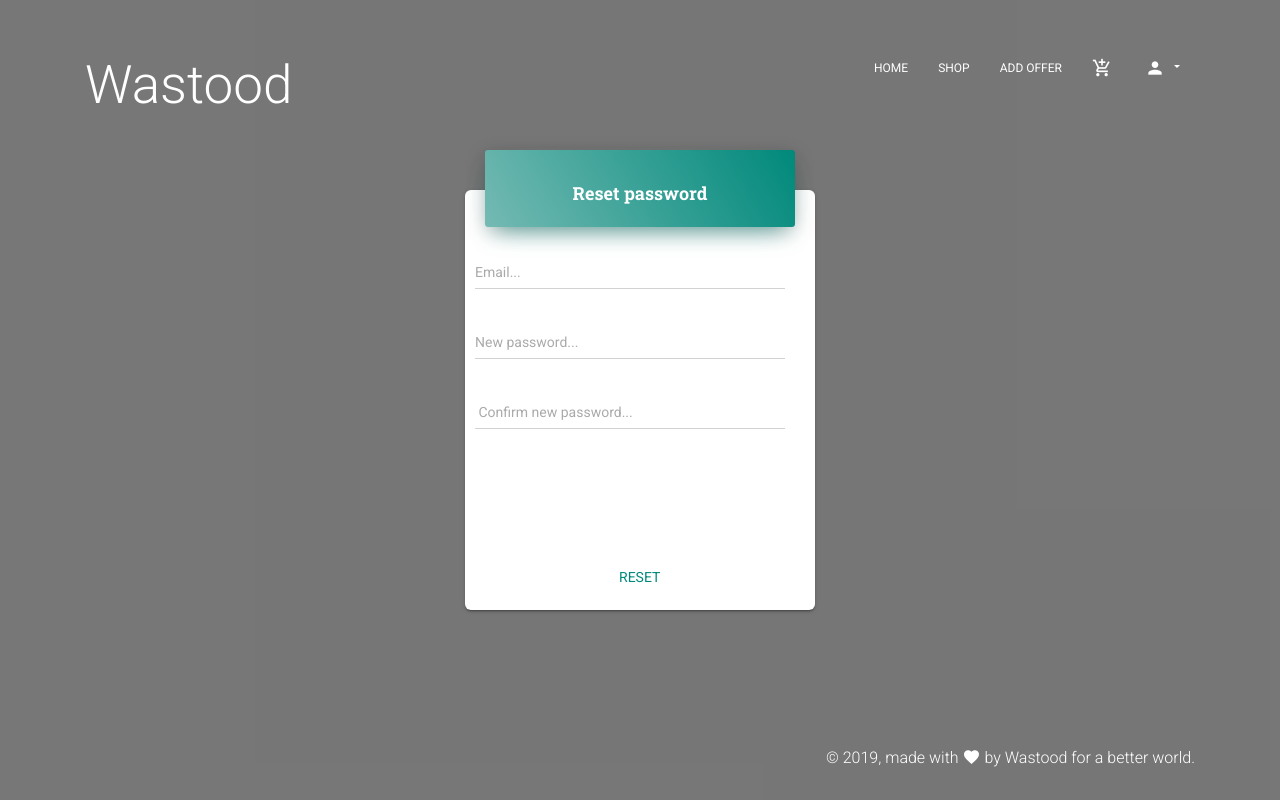
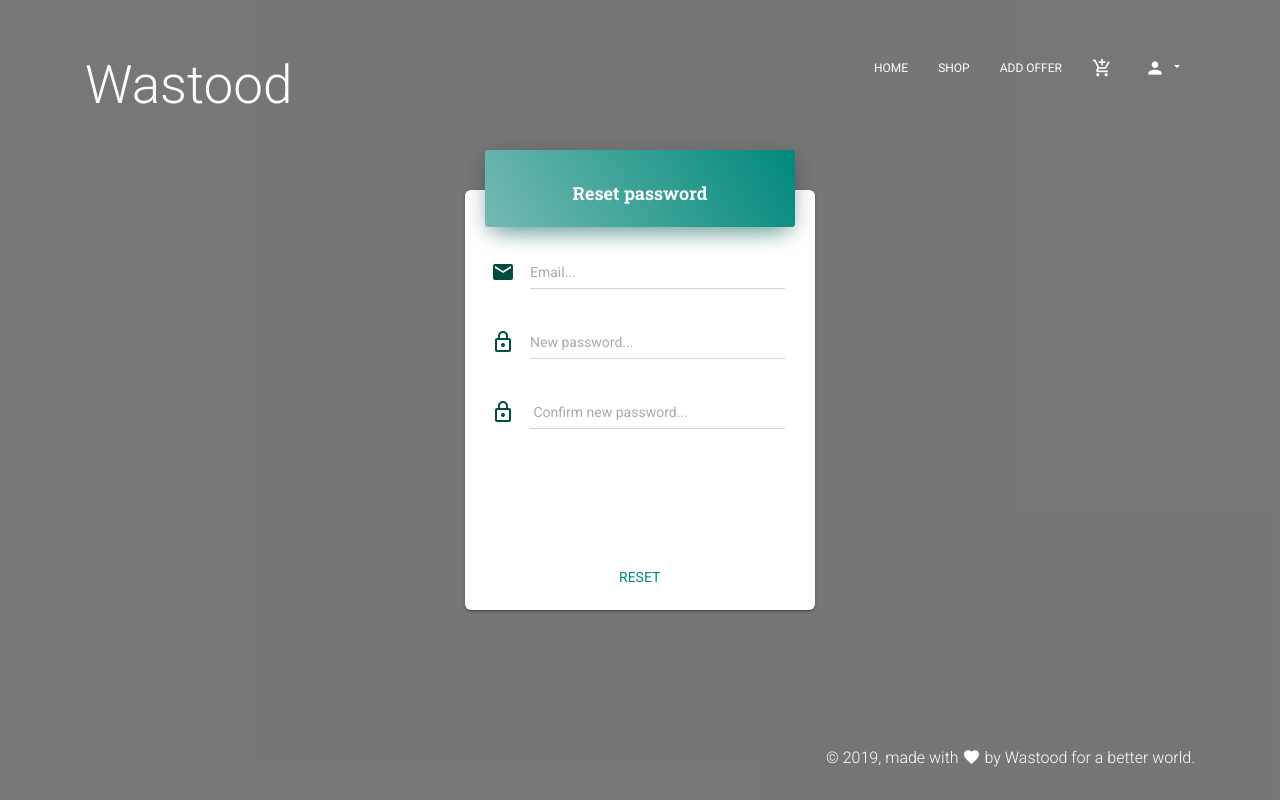
Before and after one commit to ppeykova/cs312-climatechange, a PHP site: page /resetpw.php in a window 1280 px wide. Run offline with PHP 8.4, Linux system fonts and the light colour scheme; some libraries are stand-ins or nearby versions.

Commit message:
Update resetpw.php

```diff
--- a/resetpw.php
+++ b/resetpw.php
@@ -1,8 +1,8 @@
-
 <!DOCTYPE html>
 <html>
 <?php
 require('connect.php');
+/*RESET PASSWORD PAGE*/
 ?>
 <head>
     <title>Reset password</title>
@@ -46,12 +46,27 @@ echo  "<div class='col-lg-4 col-md-6 ml-auto mr-auto'>
               </div>
               <div class='card-body'>
               <div class='input-group '>
+              <div class='input-group-prepend'>
+                    <span class='input-group-text'>
+                      <i class='material-icons'>mail</i>
+                    </span>
+                  </div>
                 <input type='email' class='form-control' name='email' placeholder='Email...' required>
               </div>
               <div class='input-group'>
+              <div class='input-group-prepend'>
+                    <span class='input-group-text'>
+                      <i class='material-icons'>lock_outline</i>
+                    </span>
+                  </div>
                 <input type='password' class='form-control' name='password' placeholder='New password...' required>
               </div>
               <div class='input-group'>
+              <div class='input-group-prepend'>
+                    <span class='input-group-text'>
+                      <i class='material-icons'>lock_outline</i>
+                    </span>
+                  </div>
                 <input type='password' class='form-control' name='password1' placeholder=' Confirm new password...' required>
               </div>
               </div>
```
